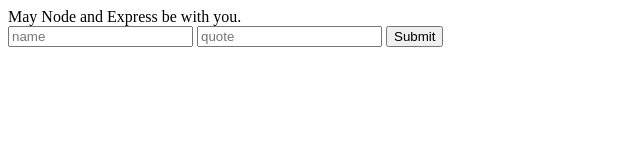
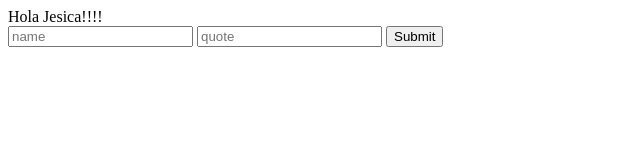
Before and after one commit to guido-battista/VYS_Server, a website: page index.html in a window 1280 px wide. Shown: the whole page, without its empty margins (0-640 px from the left). Drawn offline with Linux system fonts and the light colour scheme.

Commit message:
Cambio la descripcion

```diff
--- a/index.html
+++ b/index.html
@@ -4,7 +4,7 @@
   <title>MY APP</title>
 </head>
 <body>
-  May Node and Express be with you.
+  Hola Jesica!!!!
 <form action="/quotes" method="POST">
   <input type="text" placeholder="name" name="name">
   <input type="text" placeholder="quote" name="quote">
```
